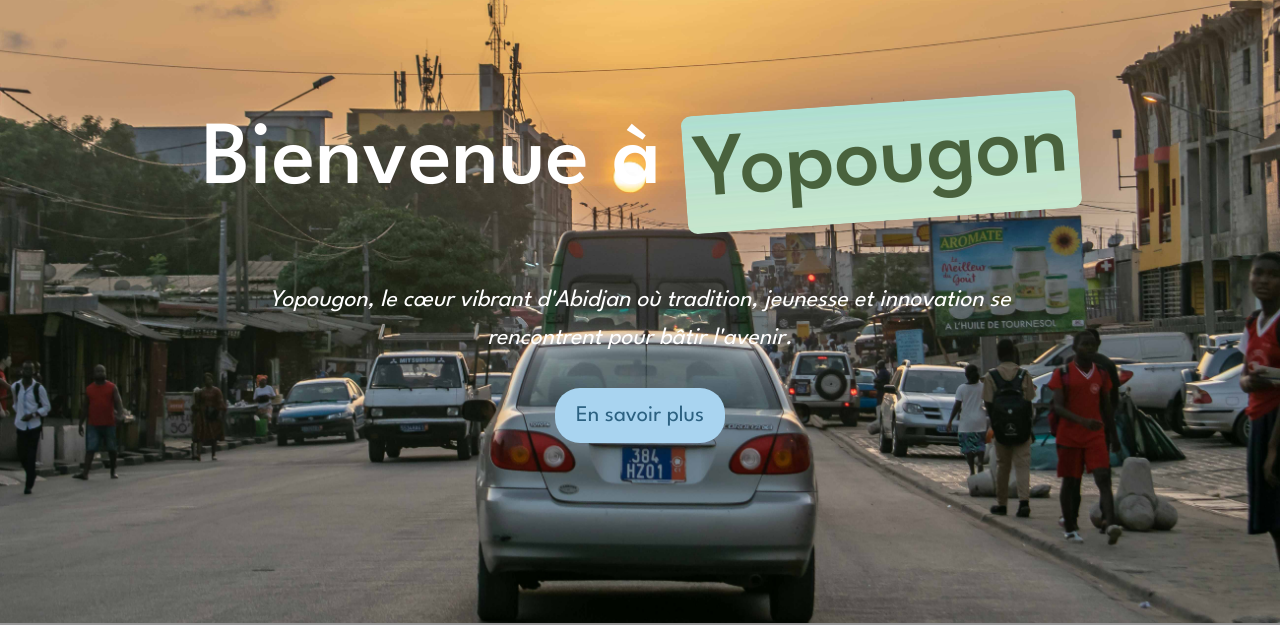
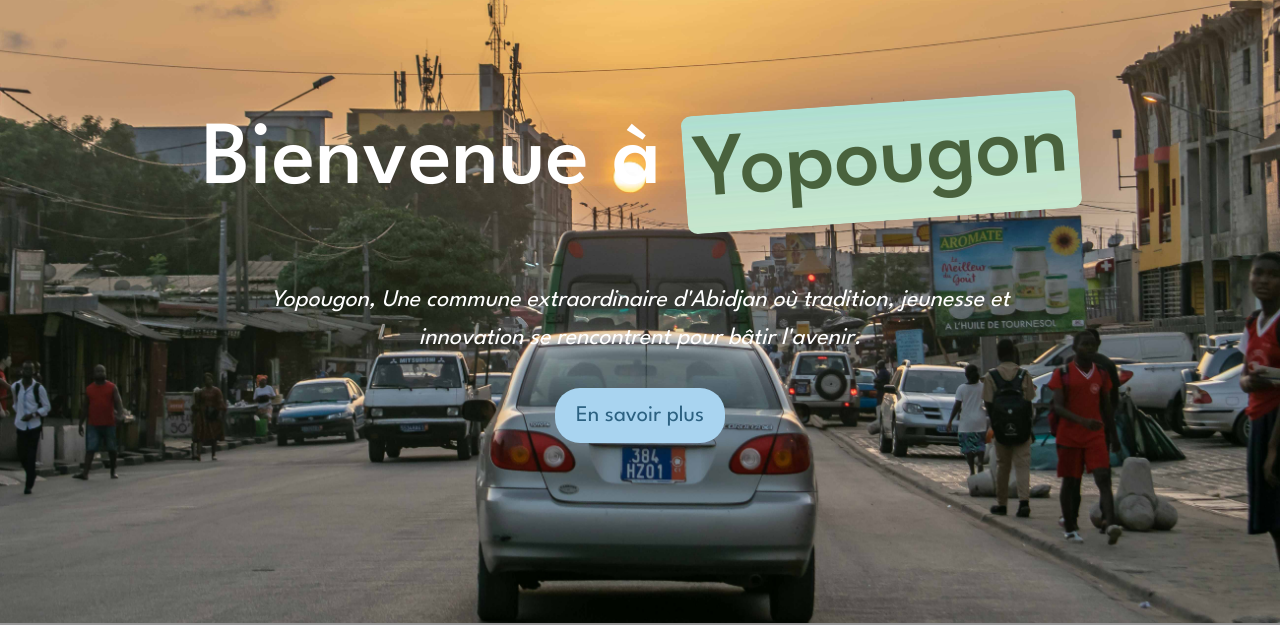
Before and after one commit to caratgirl-dev/Projet-final-yopougon, a plain HTML site: page index.html in a window 1280 px wide. Shown: the part 177-802 px from the top of the page. Drawn offline with nearby package versions, Linux system fonts and the light colour scheme; grey boxes are pictures that could not be loaded.

```diff
--- a/index.html
+++ b/index.html
@@ -11,7 +11,6 @@
   <link rel="stylesheet" href="css/accueil.css" />
   <link rel="stylesheet" href="css/responsive.css" />
 </head>
-
 
 <body>
   <!-- HEADER FIXE -->
@@ -40,7 +39,7 @@
       <div data-aos="fade-right">
         <h1>Bienvenue à <span>Yopougon</span></h1>
       </div>
-      <p>Yopougon, le cœur vibrant d'Abidjan où tradition, jeunesse et innovation se rencontrent pour bâtir l'avenir.</p>
+      <p>Yopougon, Une commune extraordinaire d'Abidjan où tradition, jeunesse et innovation se rencontrent pour bâtir l'avenir.</p>
       <a href="historique.html" class="btn">En savoir plus</a>
     </div>
   </section>
```
Also changed, not shown: nos cultures.html (+3 -0 lines), css/nos cultures.css (line endings or trailing spaces).
